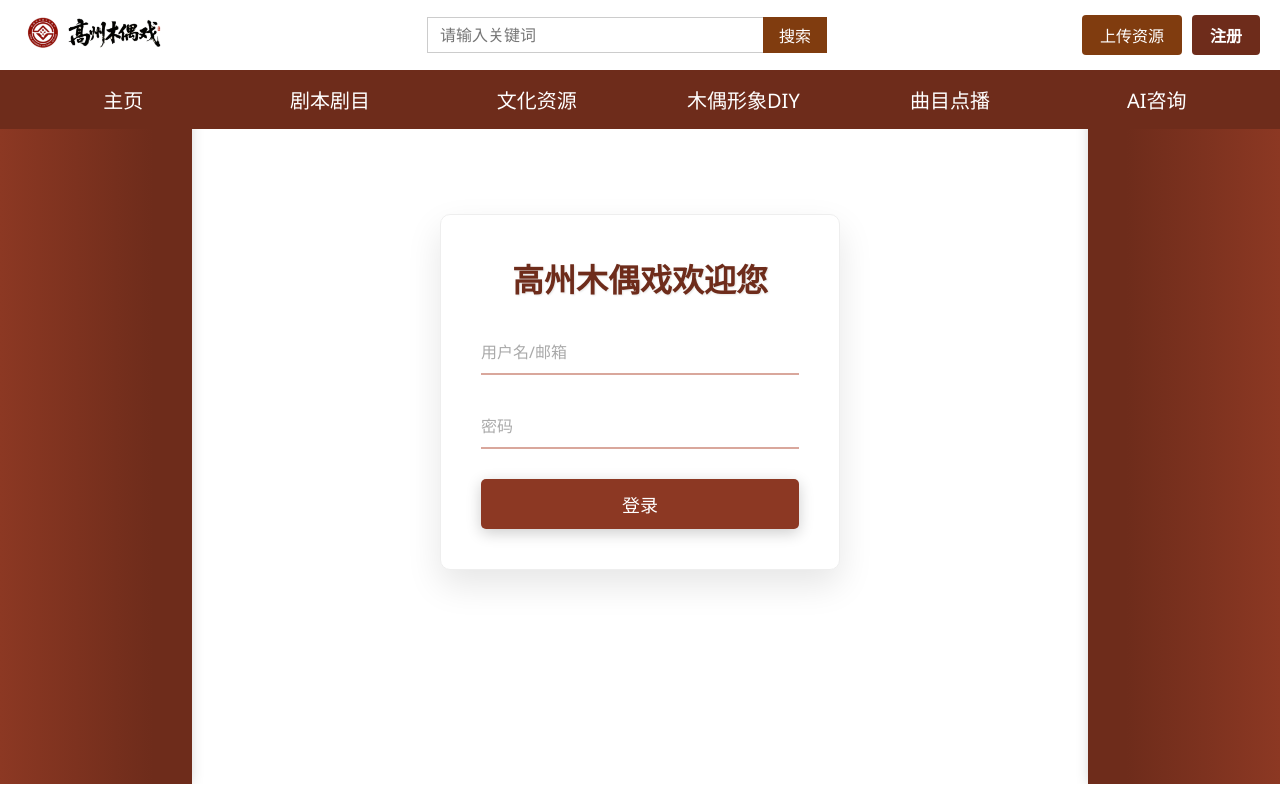
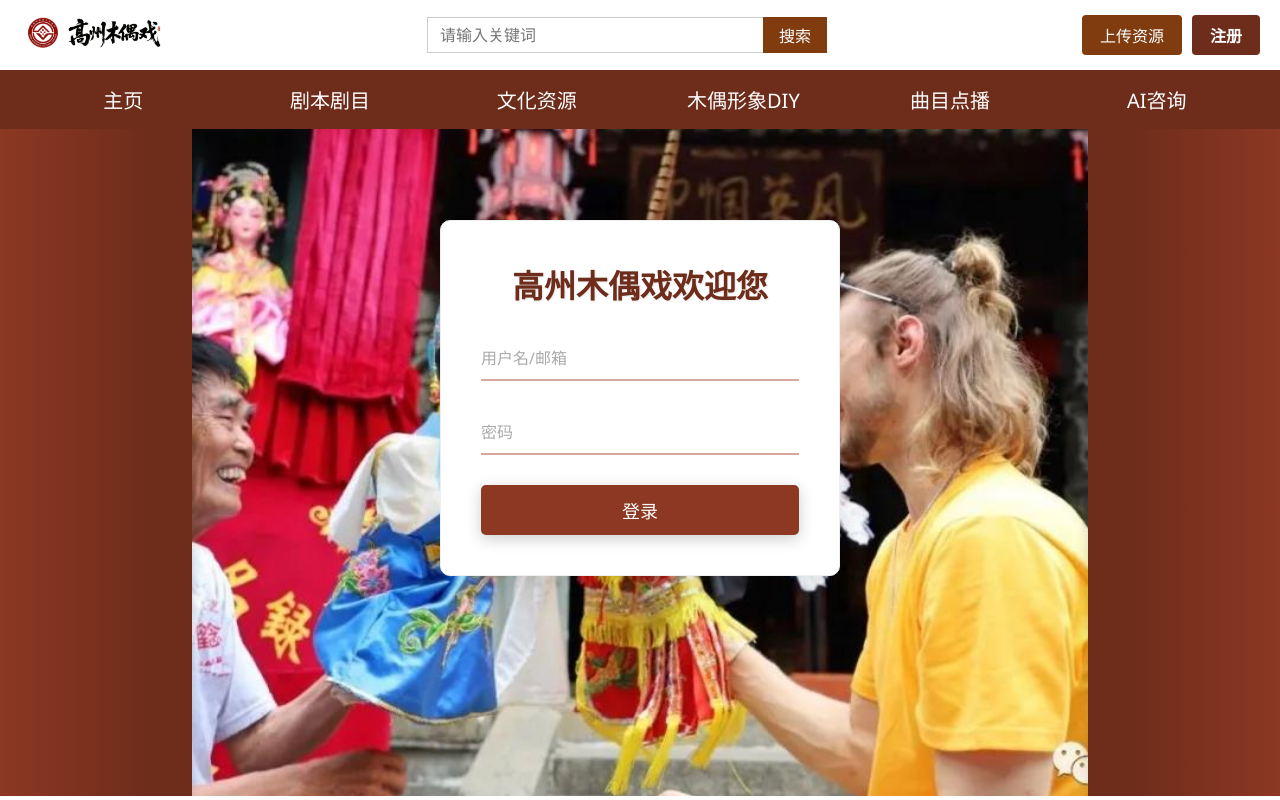
Before and after one commit to wenpeichen419/front-puppet, a Vue app: page /login in a window 1280 px wide. Built offline with nearby package versions, Linux system fonts and the light colour scheme; the HTML template or start-up script is replaced by a standard one.

Commit message:
changed login view bg

```diff
--- a/src/views/LoginView.vue
+++ b/src/views/LoginView.vue
@@ -71,10 +71,14 @@
   display: flex;
   justify-content: center;
   align-items: center;
-  min-height: 98vh;
-  background: #ffffff;
+  min-height: 99.5vh;
+  /* background: #ffffff; */
   overflow: hidden;
   font-family: 'Helvetica Neue', Helvetica, 'PingFang SC', 'Hiragino Sans GB', 'Microsoft YaHei', '微软雅黑', Arial, sans-serif;
+  background-image: url('@/assets/puppet2.jpg');
+  background-size: cover;
+  background-position: center;
+  background-repeat: no-repeat;
 }
 
 .login-box {
```
